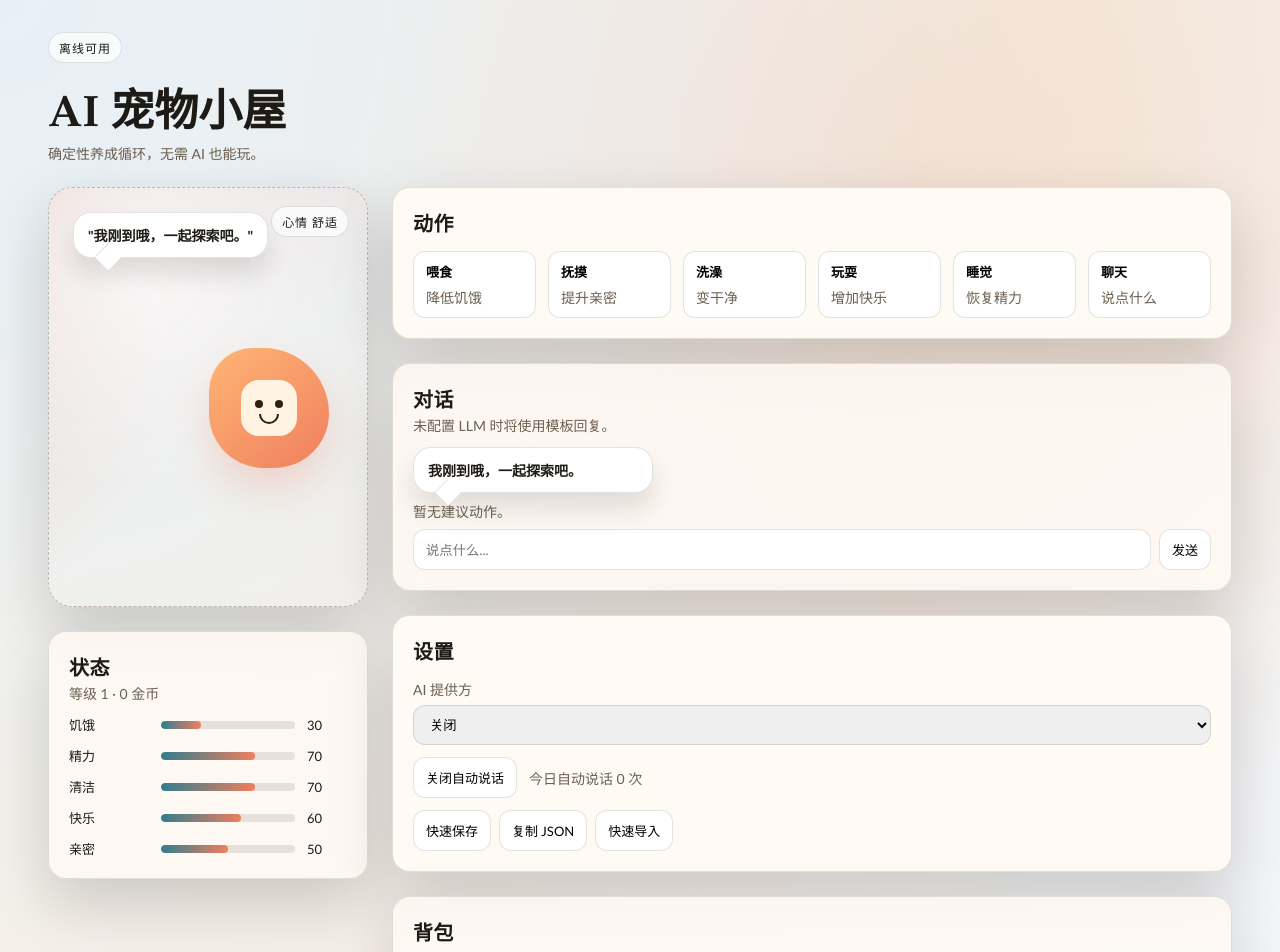
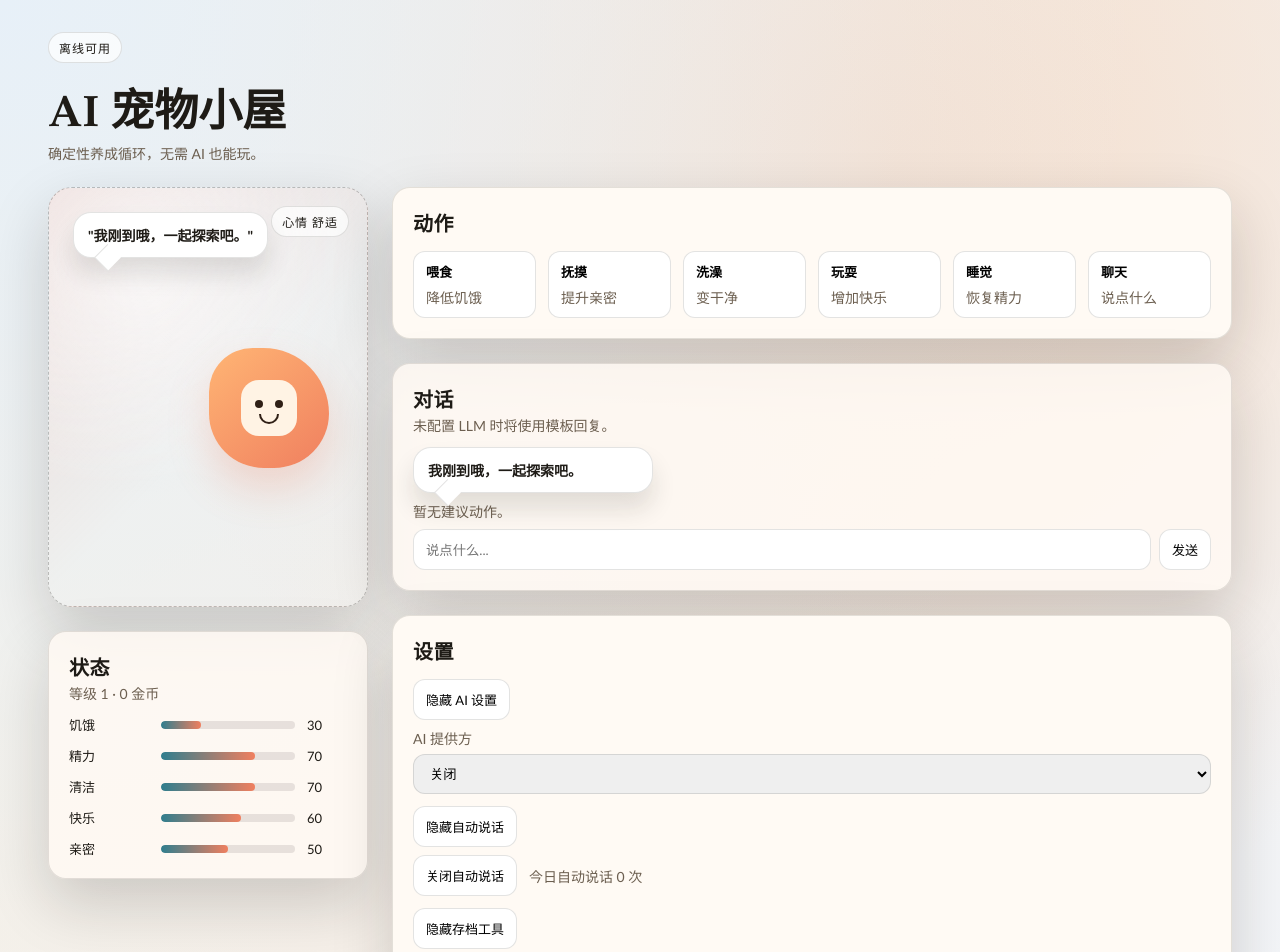
Before and after one commit to MarsDoge/ai-pet, a Next.js app in the folder apps/web/: page / in a window 1280 px wide. Shown: the top 952 px of the page. Built offline with nearby package versions, Linux system fonts and the light colour scheme.

Commit message:
feat(web): expand settings panel sections
- add collapsible AI/auto-speak/save sections

- persist panel state in SaveData

- tests: pnpm -r test

```diff
--- a/apps/web/app/components/SettingsPanel.tsx
+++ b/apps/web/app/components/SettingsPanel.tsx
@@ -11,6 +11,12 @@ type SettingsPanelProps = {
   onSaveNow: () => void;
   onExport: () => string;
   onImport: (payload: string) => string | null;
+  panels: {
+    ai: boolean;
+    autoSpeak: boolean;
+    saveLoad: boolean;
+  };
+  onTogglePanel: (panel: keyof SettingsPanelProps["panels"]) => void;
 };
 
 const PROVIDER_LABELS: Record<SettingsPanelProps["provider"], string> = {
@@ -28,7 +34,9 @@ export function SettingsPanel({
   onToggleAutoSpeak,
   onSaveNow,
   onExport,
-  onImport
+  onImport,
+  panels,
+  onTogglePanel
 }: SettingsPanelProps) {
   const [status, setStatus] = useState<string | null>(null);
 
@@ -58,7 +66,12 @@ export function SettingsPanel({
     <section className="panel">
       <h2 className="section-title">设置</h2>
       <div style={{ display: "grid", gap: 12, marginTop: 12 }}>
-        <div style={{ display: "grid", gap: 6 }}>
+        <div>
+          <button className="action-button" type="button" onClick={() => onTogglePanel("ai")}>
+            {panels.ai ? "隐藏 AI 设置" : "显示 AI 设置"}
+          </button>
+          {panels.ai ? (
+            <div style={{ display: "grid", gap: 6, marginTop: 8 }}>
               <label className="subtle">AI 提供方</label>
               <select
                 value={provider}
@@ -77,15 +90,29 @@ export function SettingsPanel({
                 ))}
               </select>
             </div>
+          ) : null}
+        </div>
 
-        <div style={{ display: "flex", gap: 12, flexWrap: "wrap", alignItems: "center" }}>
+        <div>
+          <button className="action-button" type="button" onClick={() => onTogglePanel("autoSpeak")}>
+            {panels.autoSpeak ? "隐藏自动说话" : "显示自动说话"}
+          </button>
+          {panels.autoSpeak ? (
+            <div style={{ display: "flex", gap: 12, flexWrap: "wrap", alignItems: "center", marginTop: 8 }}>
               <button className="action-button" type="button" onClick={() => onToggleAutoSpeak(!autoSpeakEnabled)}>
                 {autoSpeakEnabled ? "关闭自动说话" : "开启自动说话"}
               </button>
               <span className="subtle">今日自动说话 {autoSpeakCount} 次</span>
             </div>
+          ) : null}
+        </div>
 
-        <div style={{ display: "flex", gap: 8, flexWrap: "wrap" }}>
+        <div>
+          <button className="action-button" type="button" onClick={() => onTogglePanel("saveLoad")}>
+            {panels.saveLoad ? "隐藏存档工具" : "显示存档工具"}
+          </button>
+          {panels.saveLoad ? (
+            <div style={{ display: "flex", gap: 8, flexWrap: "wrap", marginTop: 8 }}>
               <button className="action-button" type="button" onClick={handleSave}>
                 快速保存
               </button>
@@ -96,6 +123,8 @@ export function SettingsPanel({
                 快速导入
               </button>
             </div>
+          ) : null}
+        </div>
 
         {status ? <span className="subtle">{status}</span> : null}
       </div>
--- a/apps/web/app/lib/state.ts
+++ b/apps/web/app/lib/state.ts
@@ -46,6 +46,11 @@ export function createInitialAppState(now: number): AppState {
     message: "我刚到哦，一起探索吧。",
     suggestedActions: [],
     llmProvider: "none",
+    settingsPanels: {
+      ai: true,
+      autoSpeak: true,
+      saveLoad: true
+    },
     autoSpeakEnabled: true,
     autoSpeakCount: 0,
     autoSpeakDate: today,
@@ -154,6 +159,19 @@ function hydrateProvider(raw: unknown): AppState["llmProvider"] {
   return "none";
 }
 
+function hydratePanels(raw: unknown): AppState["settingsPanels"] {
+  if (!raw || typeof raw !== "object") {
+    return { ai: true, autoSpeak: true, saveLoad: true };
+  }
+
+  const record = raw as Record<string, unknown>;
+  return {
+    ai: typeof record.ai === "boolean" ? record.ai : true,
+    autoSpeak: typeof record.autoSpeak === "boolean" ? record.autoSpeak : true,
+    saveLoad: typeof record.saveLoad === "boolean" ? record.saveLoad : true
+  };
+}
+
 function getTodayKey(now: number): string {
   return new Date(now).toISOString().slice(0, 10);
 }
@@ -177,6 +195,7 @@ function hydrateAutoSpeak(raw: unknown, now: number): AutoSpeakSettings {
 export function loadFromSaveData(save: SaveData, now: number): AppState {
   const inventory = hydrateInventory(save.kv?.inventory);
   const llmProvider = hydrateProvider(save.kv?.llmProvider);
+  const settingsPanels = hydratePanels(save.kv?.settingsPanels);
   const autoSpeak = hydrateAutoSpeak(save.kv?.autoSpeak, now);
   const base: AppState = {
     pet: { ...save.state, lastTickAt: save.state.lastTickAt ?? 0 },
@@ -185,6 +204,7 @@ export function loadFromSaveData(save: SaveData, now: number): AppState {
     message: "欢迎回来。",
     suggestedActions: [],
     llmProvider,
+    settingsPanels,
     autoSpeakEnabled: autoSpeak.enabled,
     autoSpeakCount: autoSpeak.date === getTodayKey(now) ? autoSpeak.count : 0,
     autoSpeakDate: getTodayKey(now),
--- a/apps/web/app/lib/storage.ts
+++ b/apps/web/app/lib/storage.ts
@@ -24,6 +24,7 @@ export function persistSaveData(state: AppState): void {
     {
       inventory: state.inventory,
       llmProvider: state.llmProvider,
+      settingsPanels: state.settingsPanels,
       autoSpeak: {
         enabled: state.autoSpeakEnabled,
         count: state.autoSpeakCount,
@@ -43,6 +44,7 @@ export function buildExportPayload(state: AppState): string {
     {
       inventory: state.inventory,
       llmProvider: state.llmProvider,
+      settingsPanels: state.settingsPanels,
       autoSpeak: {
         enabled: state.autoSpeakEnabled,
         count: state.autoSpeakCount,
--- a/apps/web/app/lib/types.ts
+++ b/apps/web/app/lib/types.ts
@@ -17,6 +17,11 @@ export type AppState = {
   message: string;
   suggestedActions: SuggestedAction[];
   llmProvider: "none" | "openai" | "deepseek" | "ollama";
+  settingsPanels: {
+    ai: boolean;
+    autoSpeak: boolean;
+    saveLoad: boolean;
+  };
   autoSpeakEnabled: boolean;
   autoSpeakCount: number;
   autoSpeakDate: string;
--- a/apps/web/app/page.tsx
+++ b/apps/web/app/page.tsx
@@ -130,6 +130,13 @@ export default function HomePage() {
             onSaveNow={handleSaveNow}
             onExport={handleExport}
             onImport={handleImport}
+            panels={state.settingsPanels}
+            onTogglePanel={(panel) =>
+              setState((prev) => ({
+                ...prev,
+                settingsPanels: { ...prev.settingsPanels, [panel]: !prev.settingsPanels[panel] }
+              }))
+            }
           />
           <Backpack items={state.inventory} onUse={handleUseItem} />
           <SaveLoadPanel
```
Lines whose indentation alone changed are shown as unchanged.
